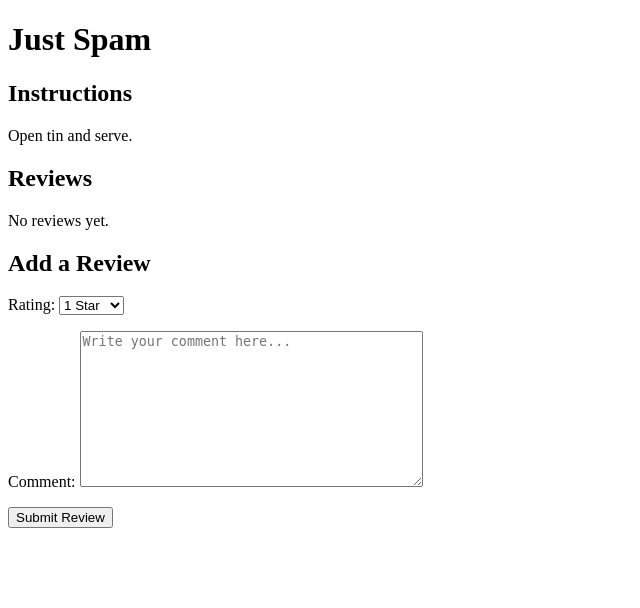
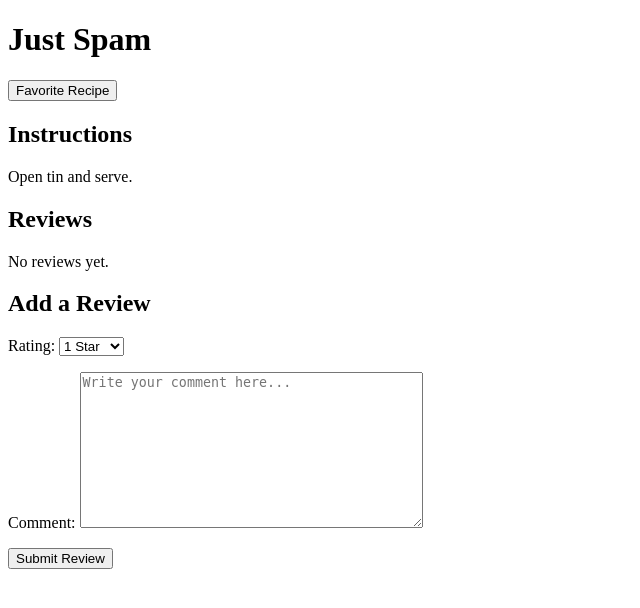
Before and after one commit to neerjain04/La-Ratatouille, a Django app: page /recipe/1/ in a window 1280 px wide. Shown: the top 608 px of the page, without its empty margins (0-640 px from the left). Run offline with Django 5.2, Linux system fonts and the light colour scheme; a user stored in the database is signed in; data comes from the database, SQL or seed files in the repository; data that the repository does not hold is empty.

Commit message:
Implement favorite and unfavorite recipe features

```diff
--- a/la_ratatouille_project/la_ratatouille_app/templates/la_ratatouille_app/recipe_detail.html
+++ b/la_ratatouille_project/la_ratatouille_app/templates/la_ratatouille_app/recipe_detail.html
@@ -7,6 +7,38 @@
 <body>
 
     <h1>{{ recipe.name }}</h1>
+
+    <!-- Favorite and Unfavorite Recipe -->
+    {% if user.is_authenticated %}
+
+        {% if is_favorite %}
+            <p>♥ This recipe is in your favorites!</p>
+
+            <!-- Unfavorite Recipe -->
+            <form method="POST"
+                  action="{% url 'unfavorite_recipe' recipe.id %}">
+                {% csrf_token %}
+
+                <button type="submit">
+                    Unfavorite Recipe
+                </button>
+            </form>
+
+        {% else %}
+
+            <!-- Favorite Recipe -->
+            <form method="POST"
+                  action="{% url 'favorite_recipe' recipe.id %}">
+                {% csrf_token %}
+
+                <button type="submit">
+                    Favorite Recipe
+                </button>
+            </form>
+
+        {% endif %}
+
+    {% endif %}
 
     <h2>Instructions</h2>
     <p>{{ recipe.instructions }}</p>
--- a/la_ratatouille_project/la_ratatouille_app/urls.py
+++ b/la_ratatouille_project/la_ratatouille_app/urls.py
@@ -20,4 +20,12 @@ urlpatterns = [
     # Edit a comment
     path("review/<int:review_id>/edit-comment/", views.edit_comment, name="edit_comment"),
 
+
+    # Favorite Recipe
+    path("recipe/<int:recipe_id>/favorite/", views.favorite_recipe, name="favorite_recipe"),
+
+    # Unfavorite Recipe
+    path("recipe/<int:recipe_id>/unfavorite/", views.unfavorite_recipe, name="unfavorite_recipe"),
+
+
 ]
--- a/la_ratatouille_project/la_ratatouille_app/views.py
+++ b/la_ratatouille_project/la_ratatouille_app/views.py
@@ -1,4 +1,3 @@
-
 
 from django.shortcuts import render, redirect, get_object_or_404
 from django.http import HttpResponse
@@ -6,7 +5,7 @@ from django.contrib.auth.decorators import login_required
 from django.db.models import Q
 from functools import reduce
 
-from .models import Recipe, Review
+from .models import Recipe, Review, Favorite
 from .forms import SearchForm, ReviewForm
 
 
@@ -62,10 +61,20 @@ def recipe_detail(request, recipe_id):
     reviews = Review.objects.filter(recipe=recipe)
     form = ReviewForm()
 
+    # Check if the user has favorited this recipe
+    is_favorite = False
+
+    if request.user.is_authenticated:
+        is_favorite = Favorite.objects.filter(
+            user=request.user,
+            recipe=recipe
+        ).exists()
+
     return render(request, "la_ratatouille_app/recipe_detail.html", {
         "recipe": recipe,
         "reviews": reviews,
-        "form": form
+        "form": form,
+        "is_favorite": is_favorite
     })
 
 
@@ -139,7 +148,47 @@ def edit_comment(request, review_id):
         # Return to the recipe page
         return redirect("recipe_detail", recipe_id=review.recipe.id)
 
+    return render(request, "la_ratatouille_app/edit_comment.html", {
+        "review": review
+    })
 
-    return render(request, "la_ratatouille_app/edit_comment.html", {
-    "review": review
-})
+
+# Favorite Recipe
+@login_required
+def favorite_recipe(request, recipe_id):
+
+    # Only allow form submissions
+    if request.method != "POST":
+        return HttpResponse("Invalid request.", status=405)
+
+    # Find the recipe
+    recipe = get_object_or_404(Recipe, id=recipe_id)
+
+    # Add the recipe to user's favorites
+    Favorite.objects.get_or_create(
+        user=request.user,
+        recipe=recipe
+    )
+
+    # Return to the recipe page
+    return redirect("recipe_detail", recipe_id=recipe_id)
+
+# Unfavorite Recipe
+@login_required
+def unfavorite_recipe(request, recipe_id):
+
+    # Only allow form submissions
+    if request.method != "POST":
+        return HttpResponse("Invalid request.", status=405)
+
+    # Find the recipe
+    recipe = get_object_or_404(Recipe, id=recipe_id)
+
+    # Remove the recipe from user's favorites
+    Favorite.objects.filter(
+        user=request.user,
+        recipe=recipe
+    ).delete()
+
+    # Return to the recipe page
+    return redirect("recipe_detail", recipe_id=recipe_id)
```
